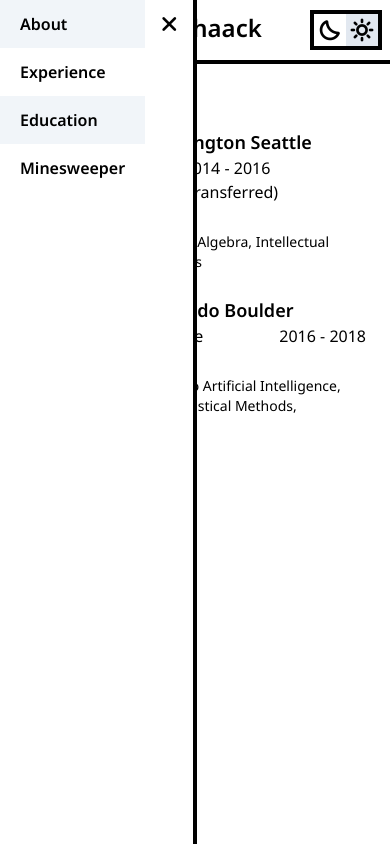
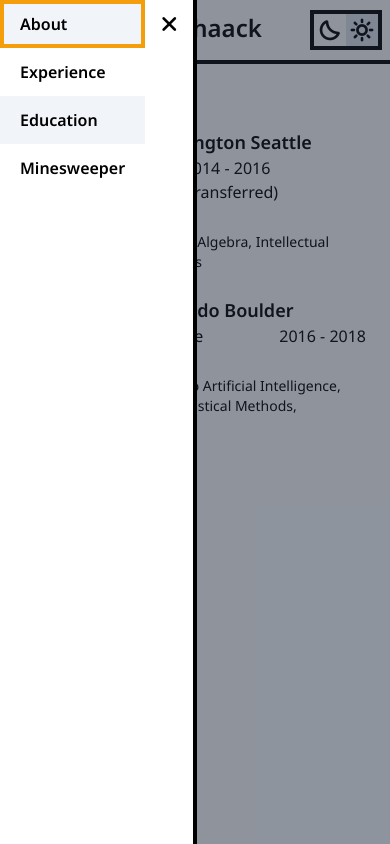
Before and after one commit to lschaack/interactive-resume, a Next.js app: page /education in a window 390 px wide. Both pictures are taken after a click on the button "menu". Built offline with nearby package versions, Linux system fonts and the light colour scheme.

Commit message:
add focus trap to side nav and add overlay for clarity about what's interactive

```diff
--- a/app/components/NavProvider.tsx
+++ b/app/components/NavProvider.tsx
@@ -1,32 +1,40 @@
 "use client";
 
-import { FC, ReactNode, createContext, useCallback, useContext, useEffect, useLayoutEffect, useState } from "react";
+import { Dispatch, FC, ReactNode, SetStateAction, createContext, useCallback, useContext, useEffect, useLayoutEffect, useState } from "react";
 
 export const MAX_MOBILE_SCREEN_WIDTH = 640;
 
-export const getIsDesktop = () => window.innerWidth > MAX_MOBILE_SCREEN_WIDTH;
+export const getIsMobile = () => window.innerWidth <= MAX_MOBILE_SCREEN_WIDTH;
 
 type NavContextType = {
   isOpen: boolean;
-  setIsOpen: (isOpen: boolean) => void;
+  setIsOpen: Dispatch<SetStateAction<boolean>>;
+  isMobile: boolean;
   toggle: () => void;
 }
 const NavContext = createContext<NavContextType>({
   isOpen: false,
   setIsOpen: () => undefined,
+  isMobile: false,
   toggle: () => undefined,
 });
 
 export const useNav = () => useContext(NavContext);
 
 export const NavProvider: FC<{ children?: ReactNode }> = ({ children }) => {
+  const [isMobile, setIsMobile] = useState(getIsMobile());
   const [isOpen, setIsOpen] = useState(false);
 
   const toggle = useCallback(() => setIsOpen(prev => !prev), []);
 
   // useLayoutEffect to hopefully hide component before rerender
   useLayoutEffect(() => {
-    const handleResize = () => setIsOpen(getIsDesktop());
+    const handleResize = () => {
+      const isMobile = getIsMobile();
+
+      setIsMobile(isMobile)
+      setIsOpen(!isMobile);
+    }
 
     handleResize();
 
@@ -39,7 +47,8 @@ export const NavProvider: FC<{ children?: ReactNode }> = ({ children }) => {
     <NavContext.Provider value={{
       isOpen,
       setIsOpen,
-      toggle
+      isMobile,
+      toggle,
     }}>
       {children}
     </NavContext.Provider>
--- a/app/components/SideNav.tsx
+++ b/app/components/SideNav.tsx
@@ -1,6 +1,6 @@
 "use client";
 
-import { FC, useEffect } from "react";
+import { FC, KeyboardEventHandler, useEffect } from "react";
 
 import Link from "next/link";
 import { usePathname } from "next/navigation";
@@ -8,6 +8,7 @@ import { usePathname } from "next/navigation";
 import clsx from "clsx";
 import { MAX_MOBILE_SCREEN_WIDTH, useNav } from "./NavProvider";
 import { IconButton } from "./IconButton";
+import FocusTrap from "focus-trap-react";
 
 type Section = {
   name: string;
@@ -59,10 +60,29 @@ const NavEntry: FC<NavEntryProps> = ({ section: { name, pathname }, autoFocus =
 
 export const SideNav = () => {
   // NOTE: isOpen only has an effect on mobile - on desktop the nav is always open
-  const { isOpen, setIsOpen } = useNav();
+  const { isOpen, setIsOpen, isMobile } = useNav();
+  const pathname = usePathname();
+
+  // automatically close on navigation
+  useEffect(() => setIsOpen(false), [pathname, setIsOpen]);
+
+  const isFocusTrapActive = isMobile && isOpen;
 
   return (
+    <>
+      {isFocusTrapActive && (
+        <div
+          className={clsx(
+            'z-40',
+            'absolute w-full h-full',
+            'bg-slate-800 bg-opacity-50',
+            'cursor-not-allowed',
+          )}
+        />
+      )}
+      <FocusTrap active={isFocusTrapActive} focusTrapOptions={{ onDeactivate: () => setIsOpen(false) }}>
         <nav className={clsx(
+          'z-50',
           'h-full w-fit',
           'hidden sm:flex',
           isOpen && '!flex',
@@ -72,7 +92,11 @@ export const SideNav = () => {
         )}>
           <div className="flex flex-col">
             {SECTIONS.map((section, index) => (
-          <NavEntry key={section.name} section={section} autoFocus={index === 0} />
+              <NavEntry
+                key={section.name}
+                section={section}
+                autoFocus={index === 0}
+              />
             ))}
           </div>
 
@@ -80,6 +104,8 @@ export const SideNav = () => {
             close
           </IconButton>
         </nav>
+      </FocusTrap>
+    </>
   );
 }
 
--- a/package.json
+++ b/package.json
@@ -10,6 +10,7 @@
   },
   "dependencies": {
     "clsx": "^2.1.0",
+    "focus-trap-react": "^10.2.3",
     "lodash": "^4.17.21",
     "material-symbols": "^0.17.1",
     "next": "14.1.4",
```
Also changed, not shown: 1 other file (tests, documents, lock files or other folders). Lines whose indentation alone changed are shown as unchanged.
